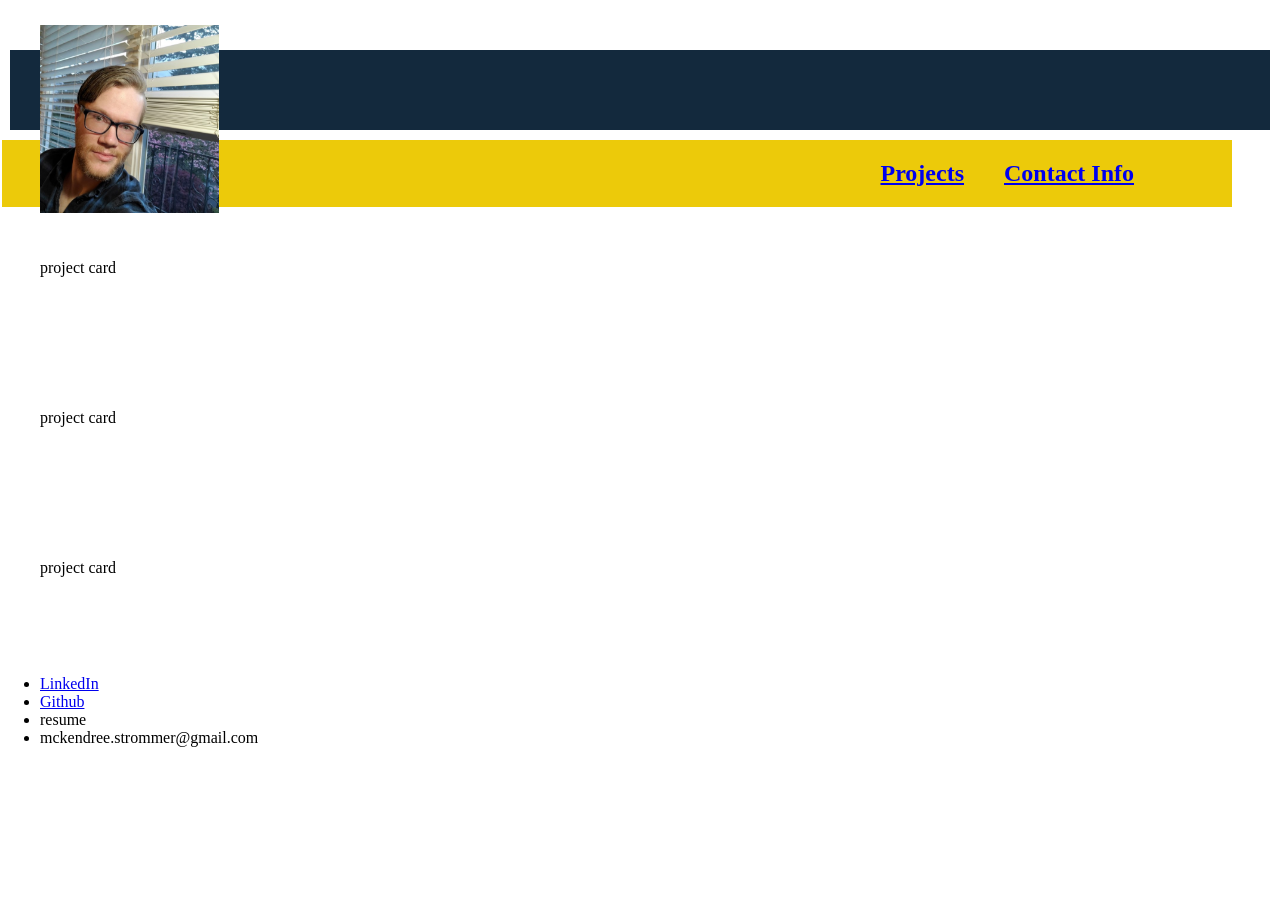
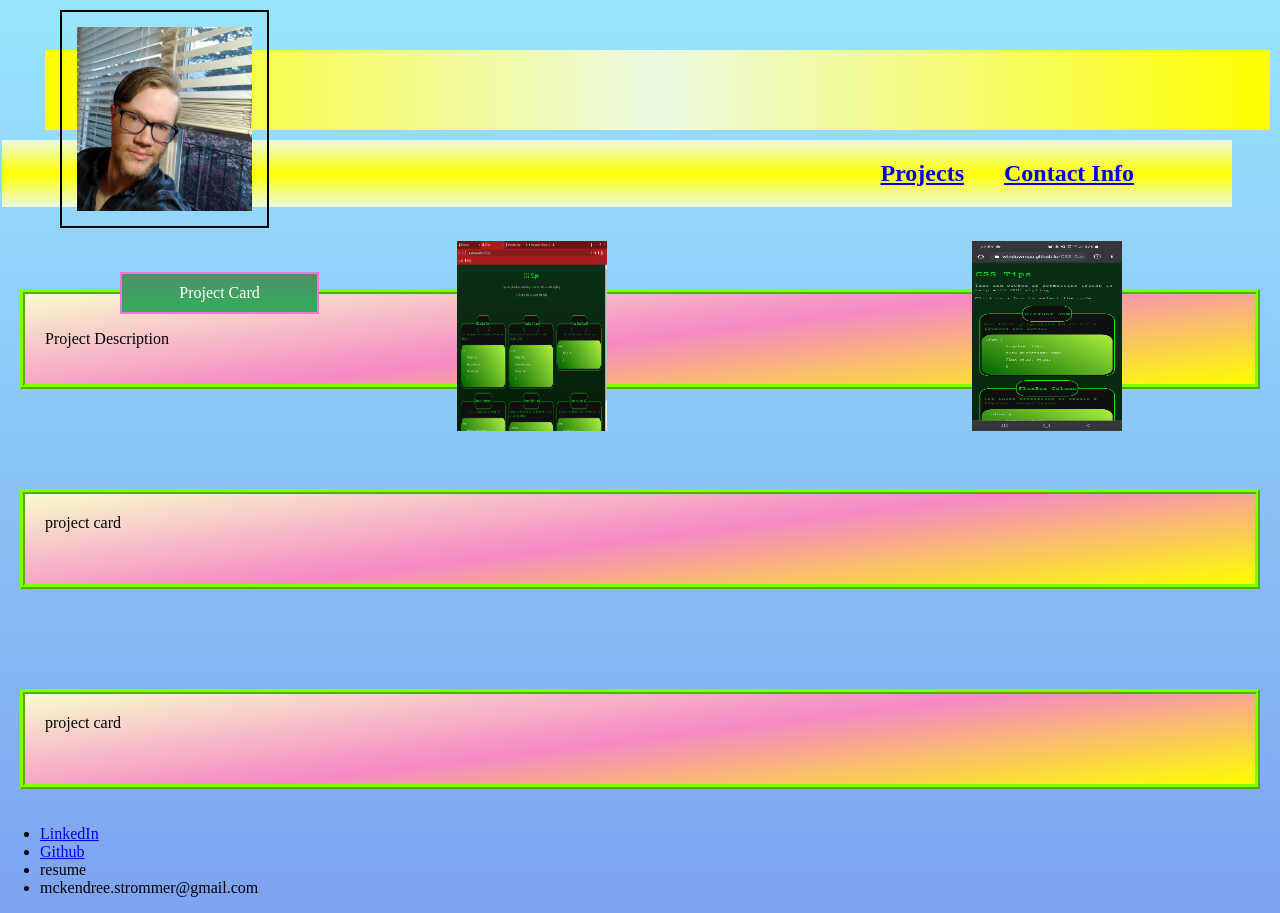
Before and after one commit to Windowmac/Portfolio_Page, a plain HTML site: page index.html in a window 1280 px wide. Before the commit the page ends 800 px from the top, so only its background shows below. Drawn offline with Linux system fonts and the light colour scheme.

Commit message:
added images, color palette, positioning

```diff
--- a/index.html
+++ b/index.html
@@ -28,7 +28,10 @@
 
     <main><a name='projects'></a>
         <section class='projectCard'><a name='project1'></a>
-            project card
+            <header>Project Card</header>
+            <p>Project Description</p>
+            <div class = 'projectPic1'><img src='./assets/CSS_Cards_Desktop.png'></img></div>
+            <div class = 'projectPic2'><img src= './assets/CSS_Cards_Mobile.jpg'></img></div>
         </section>
 
         <section class='projectCard'><a name='project2'></a>
--- a/style.css
+++ b/style.css
@@ -7,7 +7,7 @@
 }
 
 body {
-  background-color: linear-gradient(#F0EAD6, whitesmoke);
+  background: linear-gradient(#98e6fd, #7ea3f1);
   margin: 0;
 }
 
@@ -17,28 +17,16 @@ header {
   padding: 40px;
   margin: 10px;
   margin-top: 50px;
+  margin-left: 45px;
   text-align: center;
-  background: #13293d;
+  background: linear-gradient(0.25turn, yellow, #ebf8e1, yellow);
   color: #fff;
-}
-
-
-
-#headshot {
-  position: absolute;
-  top: -45px;
-  left: 10px;
-  height: 218px;
-  width: 209px;
-  padding: 15px;
-  margin: 5px;
 }
 
 nav {
   display: flex;
   justify-content: flex-end;
-  /* width: 100vw; */
-  background: rgb(236, 202, 10);
+  background: linear-gradient(0.5turn, #ebf8e1, yellow, #ebf8e1);
   color: var(--primary);
   padding-right: 78px;
   margin: 2px;
@@ -54,12 +42,15 @@ main {
   flex-wrap: wrap;
 }
 
-section {
-  margin: 20px;
-  margin-top: 30px;
-  padding: 20px;
-  width: 100%;
-  height: 100px;
+#headshot {
+  position: absolute;
+  top: -45px;
+  left: 10px;
+  height: 218px;
+  width: 209px;
+  padding: 15px;
+  margin: 5px;
+  border: 2px solid black;
 }
 
 .popUpMenu {
@@ -67,5 +58,53 @@ section {
 }
 
 .projectCard {
+  display: flex;
+  position: relative;
+  background: linear-gradient(353deg, yellow, #f588c4, #f8fccc);
+  margin: 20px;
+  margin-top: 80px;
+  padding: 20px;
+  width: 100%;
+  height: 100px;
+  border: 5px ridge chartreuse;
+}
 
+.projectCard header {
+  flex: 1;
+  position: absolute;
+  top: -72px;
+  left: 50px;
+  padding: 10px;
+  border: 2px solid rgba(245, 118, 207, 1);
+  background: linear-gradient(rgb(77, 146, 101), rgb(52, 172, 94));
+  width: 199px;
 }
+
+
+.projectPic1 {
+  flex: 1;
+  height: 190px;
+  width: 150px;
+  position: absolute;
+  top: -53px;
+  left: 432px;
+}
+
+.projectPic1 img{
+  height: 190px;
+  width: 150px;
+}
+
+.projectPic2 {
+  flex: 1;
+  height: 190px;
+  width: 150px;
+  position: absolute;
+  top: -53px;
+  right: 133px;
+}
+
+.projectPic2 img {
+  height: 190px;
+  width: 150px;
+}
```
Also changed, not shown: assets/CSS_Cards_Desktop.png (added), assets/CSS_Cards_Mobile.jpg (added).
